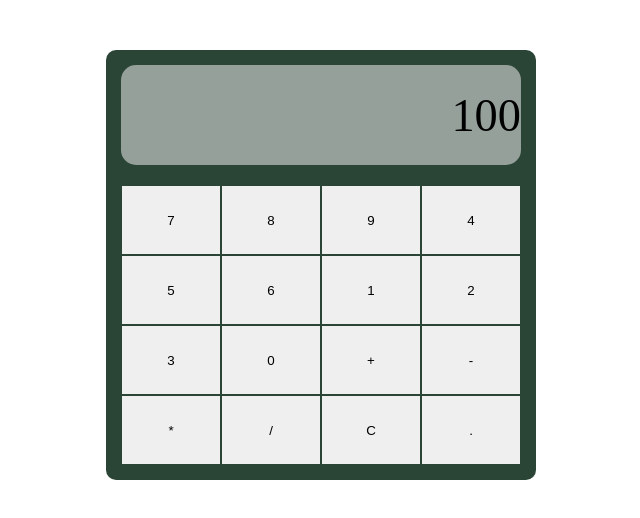
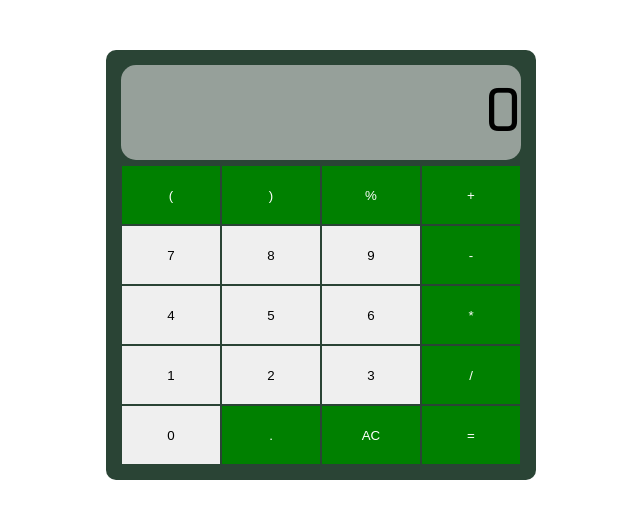
Before and after one commit to igorwessel/calculator_reactjs, a React (Create React App) app: page / in a window 1280 px wide. Shown: the top 518 px of the page, without its empty margins (319-959 px from the left). Built offline with nearby package versions, Linux system fonts and the light colour scheme.

Commit message:
Finished logic of add digit and work in logic for operation.

```diff
--- a/src/components/Button.jsx
+++ b/src/components/Button.jsx
@@ -1,4 +1,13 @@
 import React from 'react'
 
-export default props =>
-    <button className="button"> {props.label}</button>
+export default props => {
+    let classes = 'button '
+    classes += props.operation ? 'operation' : ''
+    return (
+        <button
+            onClick={e => props.click && props.click(props.label)}
+            className={classes}>
+            {props.label}
+        </button>
+    )
+}
--- a/src/components/Calculator.jsx
+++ b/src/components/Calculator.jsx
@@ -2,37 +2,80 @@ import React from 'react';
 import Display from './Display';
 import Button from './Button';
 
+const initialState = {
+    displayValue: '0',
+    clearDisplay: false,
+    operation: null,
+    values: [0, 0],
+    current: 0
+}
 
 export default class Calculator extends React.Component {
     constructor(props) {
-        super(props);
-        this.state = {
-            result: 0,
-            operation: ['', 0, 0]
-        };
+        super(props)
+        this.state = { ...initialState };
+        this.clearMemory = this.clearMemory.bind(this)
+        this.addDigit = this.addDigit.bind(this)
+        this.setOperation = this.setOperation.bind(this)
     }
 
+    clearMemory() {
+        this.setState({ ...initialState })
+    }
+
+    setOperation(operation) {
+        const current = this.state.current
+        if (current === 0) {
+            this.setState({ current: 1, clearDisplay: true })
+        }
+    }
+
+    addDigit(n) {
+        if (n === '.' && this.state.displayValue.includes('.')) {
+            return
+        }
+        const clearDisplay = this.state.displayValue === '0' || this.state.clearDisplay
+        const currentValue = clearDisplay ? '' : this.state.displayValue
+        const displayValue = currentValue + n
+        this.setState({
+            displayValue,
+            clearDisplay: false
+        })
+
+        if (n !== '.') {
+            const index = this.state.current
+            const newValue = parseFloat(displayValue)
+            const values = [...this.state.values]
+            values[index] = newValue
+            this.setState({ values })
+        }
+    }
 
     render() {
+
         return (
             <div className='calculator'>
-                <Display value='100' />
-                <Button label='7' />
-                <Button label='8' />
-                <Button label='9' />
-                <Button label='4' />
-                <Button label='5' />
-                <Button label='6' />
-                <Button label='1' />
-                <Button label='2' />
-                <Button label='3' />
-                <Button label='0' />
-                <Button label='+' />
-                <Button label='-' />
-                <Button label='*' />
-                <Button label='/' />
-                <Button label='C' />
-                <Button label='.' />
+                <Display value={this.state.displayValue} />
+                <Button label='7' click={this.addDigit} />
+                <Button label='8' click={this.addDigit} />
+                <Button label='9' click={this.addDigit} />
+                <Button label='4' click={this.addDigit} />
+                <Button label='5' click={this.addDigit} />
+                <Button label='6' click={this.addDigit} />
+                <Button label='1' click={this.addDigit} />
+                <Button label='2' click={this.addDigit} />
+                <Button label='3' click={this.addDigit} />
+                <Button label='0' click={this.addDigit} />
+                <Button label='(' operation click={this.setOperation} />
+                <Button label=')' operation click={this.setOperation} />
+                <Button label='%' operation click={this.setOperation} />
+                <Button label='+' operation click={this.setOperation} />
+                <Button label='-' operation click={this.setOperation} />
+                <Button label='*' operation click={this.setOperation} />
+                <Button label='/' operation click={this.setOperation} />
+                <Button label='.' operation click={this.setOperation} />
+                <Button label='AC' operation click={this.clearMemory} />
+                <Button label='=' operation click={this.setOperation} />
             </div>
         );
     }
--- a/src/index.css
+++ b/src/index.css
@@ -1,6 +1,12 @@
+@font-face {
+    font-family: Oxanium;
+    src: url(./fonts/Oxanium-Regular.ttf);
+  }
+
+
 :root{
     --button-color: green;
-    --button-color-hover: rgb(1, 70, 1);
+    --button-color-hover-active: rgb(1, 70, 1);
 }
 
 * {
@@ -21,7 +27,7 @@ body, html {
     margin: 50px auto;
     background-color: rgb(42, 68, 53);
     grid-template-columns: repeat(4, 100px);
-    grid-template-rows: 1fr 70px 70px 70px 70px;
+    grid-template-rows: 1fr 60px 60px 60px 60px 60px 60px;
 }
 
 .display {
@@ -33,12 +39,12 @@ body, html {
     align-items: center;
 
     grid-column: 1 / 5;
-    grid-row: 1;
+    grid-row: 1 / 3;
 
-    width: 100%;
-    height: 100px;
+    margin-bottom: 5px;
     border-radius: 15px;
-    font-size: 2.9em;
+    font-size: 3.9em;
+    font-family: Oxanium;
     background-color: rgba(219, 219, 219, 0.61);
 }
 
@@ -47,3 +53,44 @@ body, html {
     padding: 15px;
     border: none;
 }
+
+.button.operation{
+    background-color: var(--button-color);
+    color: white;
+}
+
+button:nth-of-type(1),button:nth-of-type(2),button:nth-of-type(3){
+    grid-row: 4;
+}
+
+button:nth-of-type(4),button:nth-of-type(5),button:nth-of-type(6){
+    grid-row: 5;
+}
+
+button:nth-of-type(7),button:nth-of-type(8),button:nth-of-type(9){
+    grid-row: 6;
+}
+
+button:nth-of-type(10){
+    grid-row: 7;
+    grid-column: 1;
+}
+
+button:nth-of-type(18){
+    grid-row: 7;
+    grid-column: 2;
+}
+
+button:nth-of-type(19){
+    grid-row: 7;
+    grid-column: 3;
+}
+
+button:nth-of-type(20){
+    grid-row: 7;
+    grid-column: 4;
+}
+
+.button.operation:active, .button.operation:hover{
+    background-color: var(--button-color-hover-active);
+}
```
